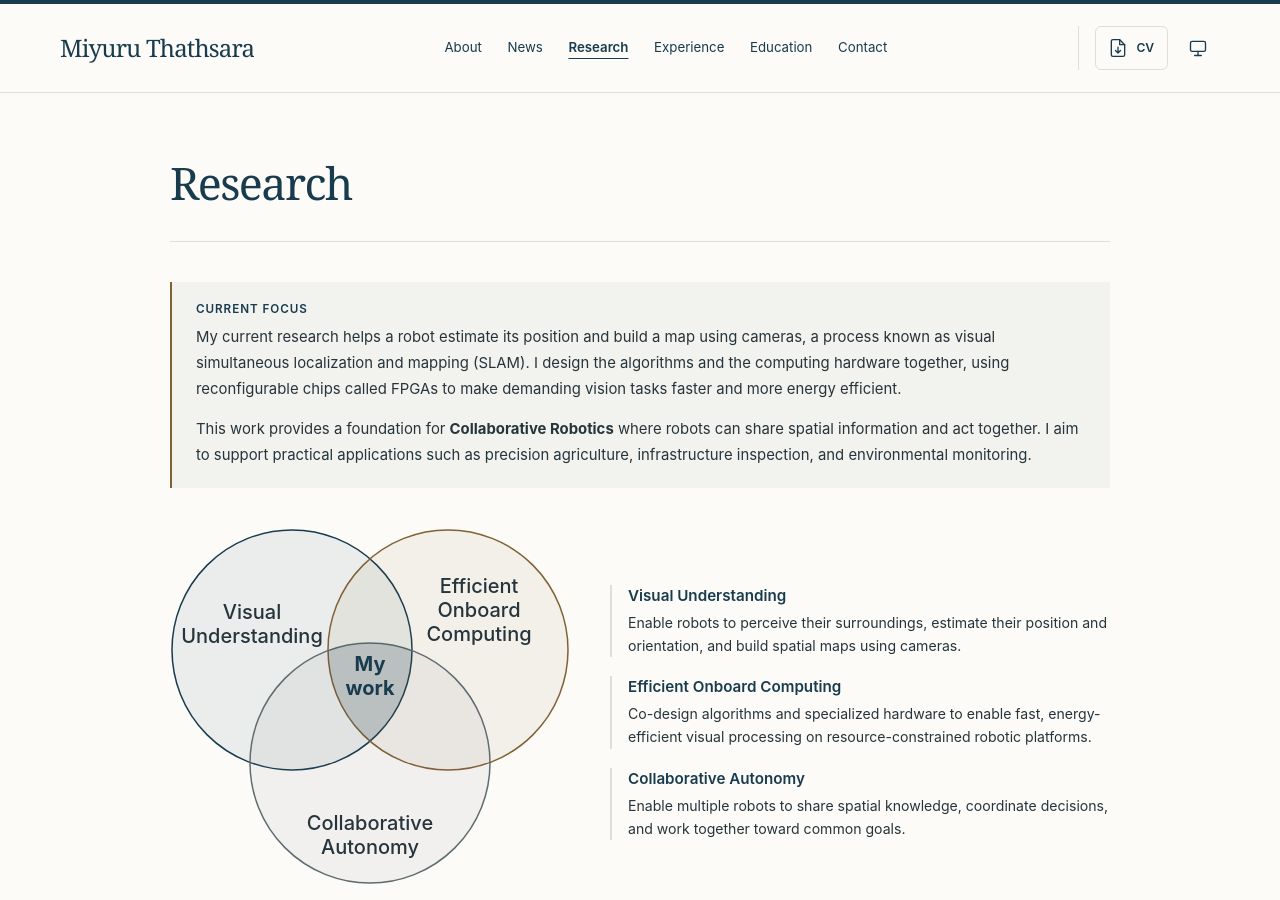
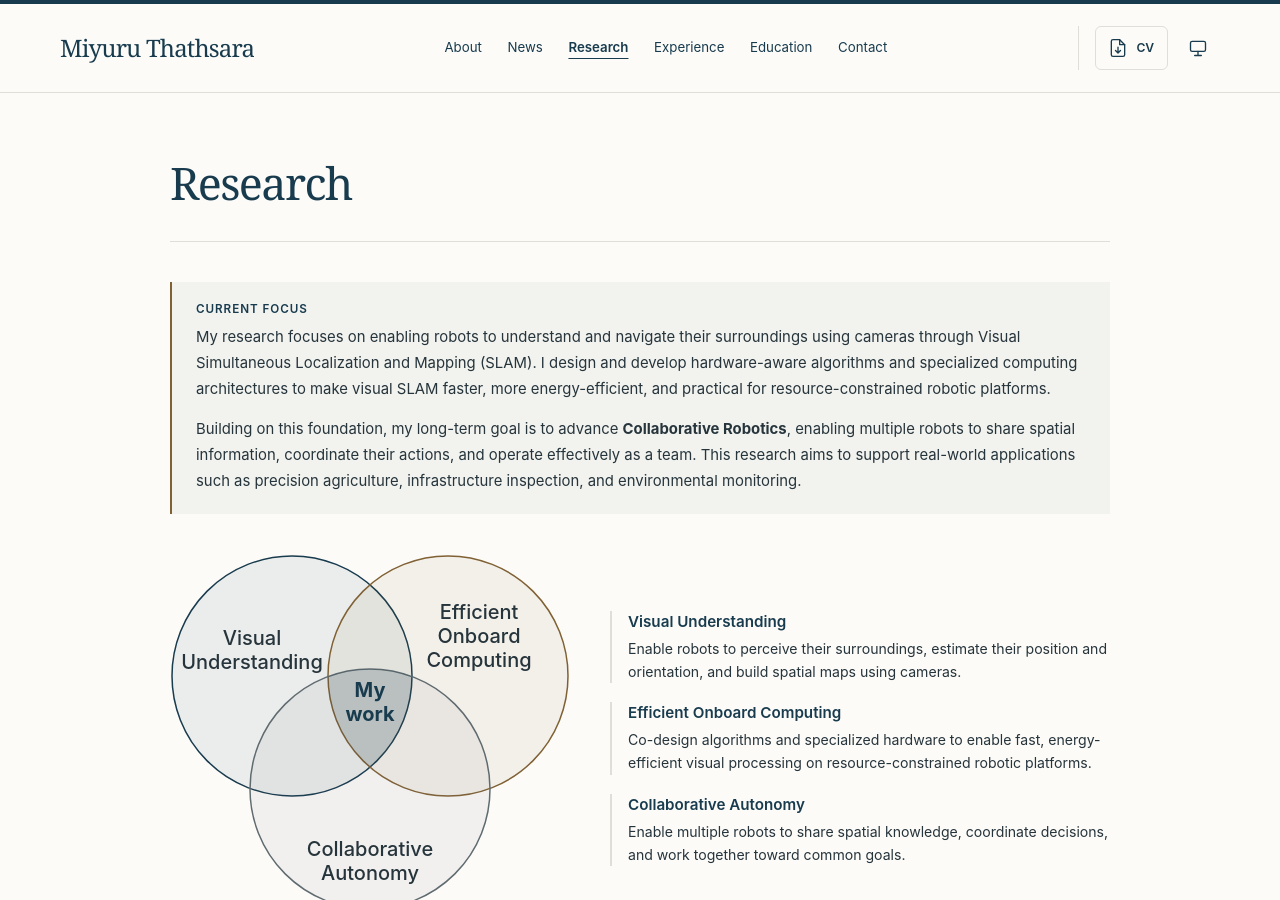
Before and after one commit to MiyuruThathsara/miyuruthathsara.github.io, a Jekyll site: the page built from research.html, in a window 1280 px wide and 900 px high. Built offline with Jekyll 4.4.1, drawn with Linux system fonts in a browser that asks for light colours.

Commit message:
Update the current research focus statement

```diff
--- a/_data/profile.json
+++ b/_data/profile.json
@@ -8,8 +8,8 @@
     "More broadly, I am interested in designing efficient computing architectures, including specialized hardware and deep learning accelerators, that bring increasingly capable intelligence directly onto edge devices. Beyond autonomous robotics, these ideas are also relevant to emerging applications such as Augmented Reality (AR) and Mixed Reality (MR), where accurate, low-latency visual perception and localization must be performed continuously under tight computational and energy constraints."
   ],
   "research": [
-    "My current research helps a robot estimate its position and build a map using cameras, a process known as visual simultaneous localization and mapping (SLAM). I design the algorithms and the computing hardware together, using reconfigurable chips called FPGAs to make demanding vision tasks faster and more energy efficient.",
-    "This work provides a foundation for Collaborative Robotics where robots can share spatial information and act together. I aim to support practical applications such as precision agriculture, infrastructure inspection, and environmental monitoring."
+    "My research focuses on enabling robots to understand and navigate their surroundings using cameras through Visual Simultaneous Localization and Mapping (SLAM). I design and develop hardware-aware algorithms and specialized computing architectures to make visual SLAM faster, more energy-efficient, and practical for resource-constrained robotic platforms.",
+    "Building on this foundation, my long-term goal is to advance Collaborative Robotics, enabling multiple robots to share spatial information, coordinate their actions, and operate effectively as a team. This research aims to support real-world applications such as precision agriculture, infrastructure inspection, and environmental monitoring."
   ],
   "themes": [
     {
--- a/research.html
+++ b/research.html
@@ -6,7 +6,7 @@ permalink: /research/
 description: Research and publications in embedded intelligence, visual SLAM, and hardware acceleration for autonomous robots.
 ---
 <div class="research-focus">
-  <h2>Current focus</h2>
+  <h2>Current Focus</h2>
   {% for paragraph in site.data.profile.research %}<p>{{ paragraph | escape | replace: 'Collaborative Robotics', '<strong>Collaborative Robotics</strong>' }}</p>{% endfor %}
 </div>
 <figure class="research-map">
```
Also changed, not shown: tests/profile.test.mjs (+1 -0 lines).
